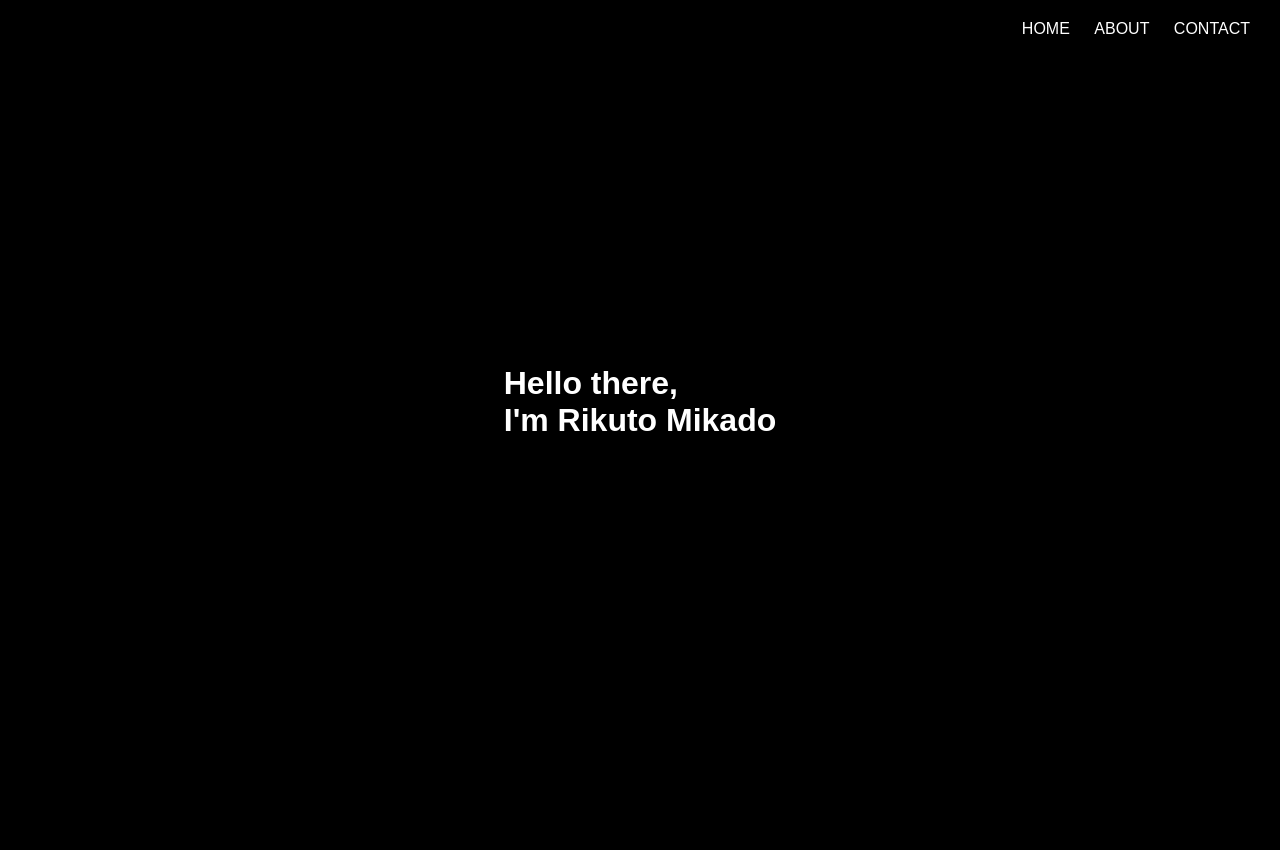
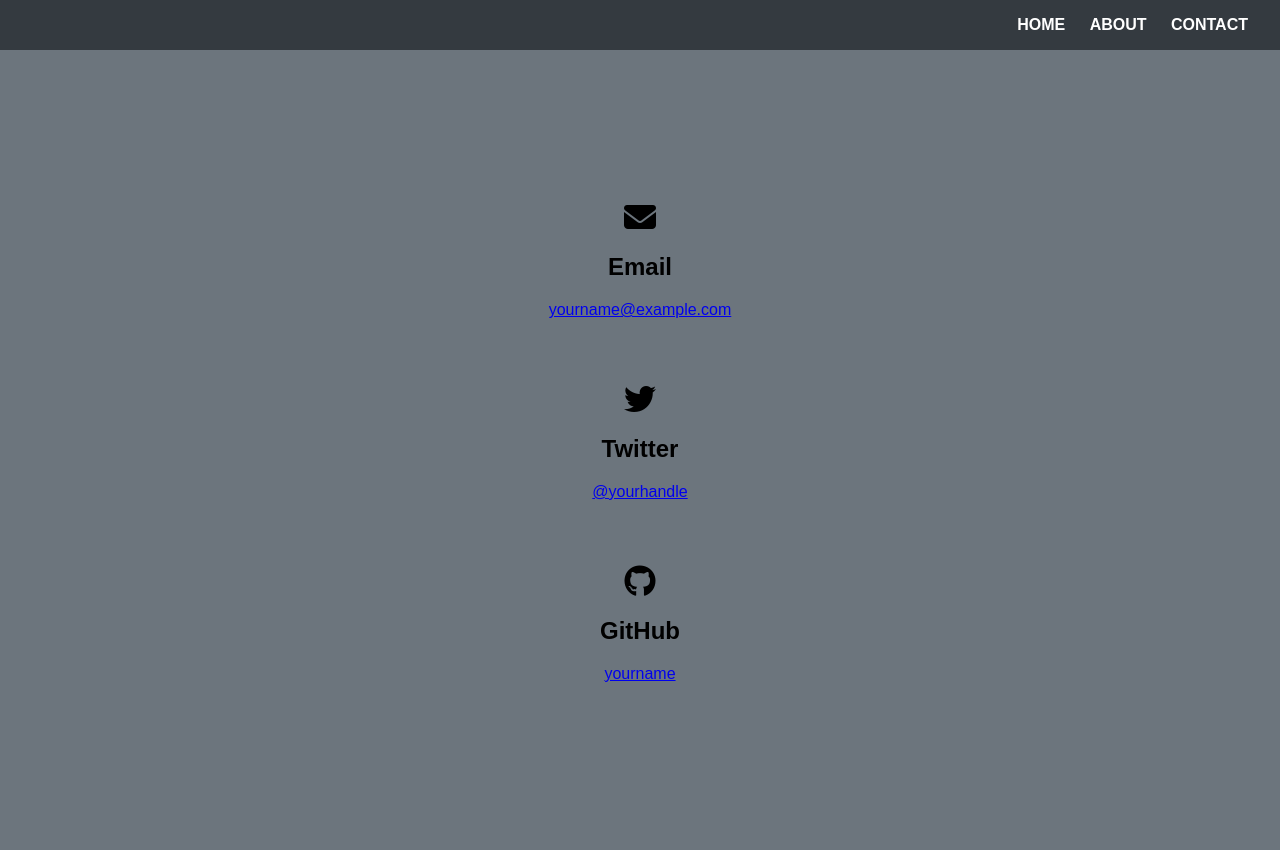
Before and after one commit to rikuto-mikado/python_practice, a Flask app: page /contact in a window 1280 px wide. Run offline with Flask 3, Linux system fonts and the light colour scheme.

Commit message:
updated to add some code

```diff
--- a/introduction_site/static/style.css
+++ b/introduction_site/static/style.css
@@ -1,34 +1,64 @@
+:root {
+    --light-white: #ffffff;
+    --dark-white: #f8f9fa;
+
+    --grey: #6c757d;
+    --light-grey: #dee2e6;
+    --dark-grey: #343a40;
+
+    --primary: #0d6efd;
+    --secondary: #6c757d;
+    --success: #198754;
+    --danger: #dc3545;
+    --warning: #ffc107;
+    --info: #0dcaf0;
+}
+
+html, body {
+  margin: 0;
+  padding: 0;
+}
+
 body {
   font-family: Arial, sans-serif;
-    margin: 20px;
-    background-color: #000;
+  background-color: var(--grey);
 }
 
 header {
-    position: relative;
-    height: 10px;
-}
-
-nav {
-    position: absolute;
-    top: 0;
-    right: 0;
+  background-color: var(--dark-grey);
+  padding: 1rem 2rem;
+  display: flex;
+  justify-content: flex-end;
+  align-items: center;
 }
 
 nav a {
-    margin: 0 10px;
+  margin-left: 20px;
   text-decoration: none;
-    color: #fff;
+  color: var(--light-white);
+  font-weight: bold;
 }
 
 h1 {
   color: #fff;
 }
 
-.container {
+.homeContainer {
   height: 100vh;
   display: flex;
   flex-direction: column;
   align-items: center;
   justify-content: center;
 }
+
+
+/* contact.html */
+.contactContainer {
+  height: 100vh;
+  display: flex;
+  text-align: center;
+  flex-direction: column;
+  align-items: center;
+  justify-content: center;
+  gap: 3rem;
+}
--- a/introduction_site/templates/about.html
+++ b/introduction_site/templates/about.html
@@ -14,7 +14,7 @@
             <a href="{{ url_for('contact') }}">CONTACT</a>
         </nav>
     </header>
-    <div class="container">
+    <div class="aboutContainer">
         <h1>Hello there,<br>I'm Rikuto Mikado</h1>
         <p>ここはホームページです。</p>
     </div>
--- a/introduction_site/templates/contact.html
+++ b/introduction_site/templates/contact.html
@@ -5,6 +5,7 @@
     <meta name="viewport" content="width=device-width, initial-scale=1.0">
     <title>{{ title }}</title>
     <link rel="stylesheet" href="{{ url_for('static', filename='style.css') }}">
+    <link rel="stylesheet" href="https://cdnjs.cloudflare.com/ajax/libs/font-awesome/6.5.0/css/all.min.css">
 </head>
 <body>
     <header>
@@ -14,9 +15,24 @@
             <a href="{{ url_for('contact') }}">CONTACT</a>
         </nav>
     </header>
-    <div class="container">
-        <h1>Hello there,<br>I'm Rikuto Mikado</h1>
-        <p>ここはホームページです。</p>
-    </div>
+    <section class="contactContainer">
+        <div class="contactCard">
+            <i class="fas fa-envelope fa-2x"></i>
+            <h2>Email</h2>
+            <p><a href="mailto:yourname@example.com">yourname@example.com</a></p>
+        </div>
+
+        <div class="contact-card">
+            <i class="fab fa-twitter fa-2x"></i>
+            <h2>Twitter</h2>
+            <p><a href="https://twitter.com/yourhandle" target="_blank">@yourhandle</a></p>
+        </div>
+
+        <div class="contact-card">
+            <i class="fab fa-github fa-2x"></i>
+            <h2>GitHub</h2>
+            <p><a href="https://github.com/yourname" target="_blank">yourname</a></p>
+        </div>
+    </section>
 </body>
 </html>
--- a/introduction_site/templates/home.html
+++ b/introduction_site/templates/home.html
@@ -14,7 +14,7 @@
             <a href="{{ url_for('contact') }}">CONTACT</a>
         </nav>
     </header>
-    <div class="container">
+    <div class="homeContainer">
         <h1>Hello there,<br>I'm Rikuto Mikado</h1>
         <p>ここはホームページです。</p>
     </div>
```
Lines whose indentation alone changed are shown as unchanged.
